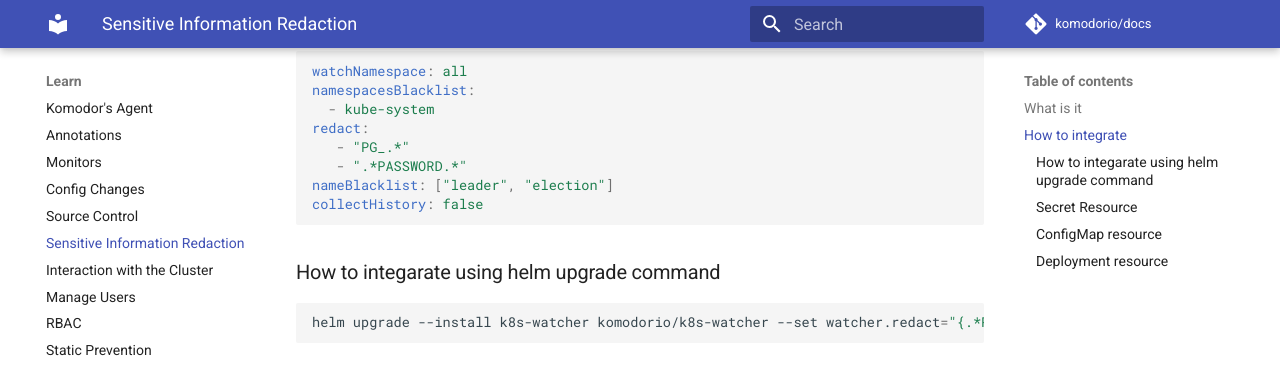
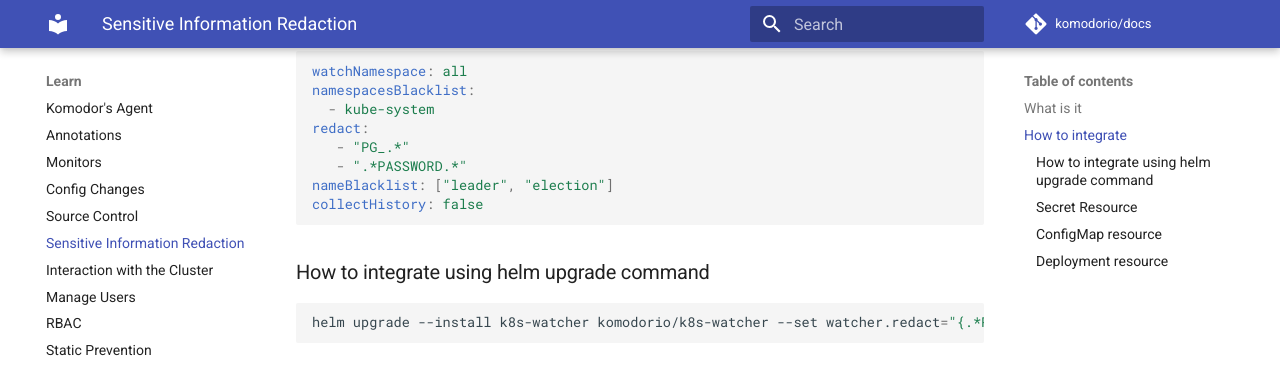
Before and after one commit to komodorio/docs, an MkDocs documentation site: the page built from docs/Learn/Sensitive-Information-Redaction.md, in a window 1280 px wide and 900 px high, scrolled down 571 px. Shown: the top 370 px of the window. Built offline with MkDocs 1.6.1 and Material for MkDocs 9.7.7, drawn with Linux system fonts in a browser that asks for light colours; comment, search, counter and statistics services are not loaded.

Commit message:
Update Sensitive-Information-Redaction.md

````diff
--- a/docs/Learn/Sensitive-Information-Redaction.md
+++ b/docs/Learn/Sensitive-Information-Redaction.md
@@ -21,7 +21,7 @@
 collectHistory: false
 ```
 
-### How to integarate using helm upgrade command
+### How to integrate using helm upgrade command
 
 ``` bash
 helm upgrade --install k8s-watcher komodorio/k8s-watcher --set watcher.redact="{.*PASSWORD.*,.*password.*,.*KEY.*,.*key.*,.*SECRET.*,.*secret.*}" --set apiKey=<API-KEY> --set watcher.clusterName=<cluster-name> --set watcher.enableAgentTaskExecution=true --set watcher.allowReadingPodLogs=true
````
